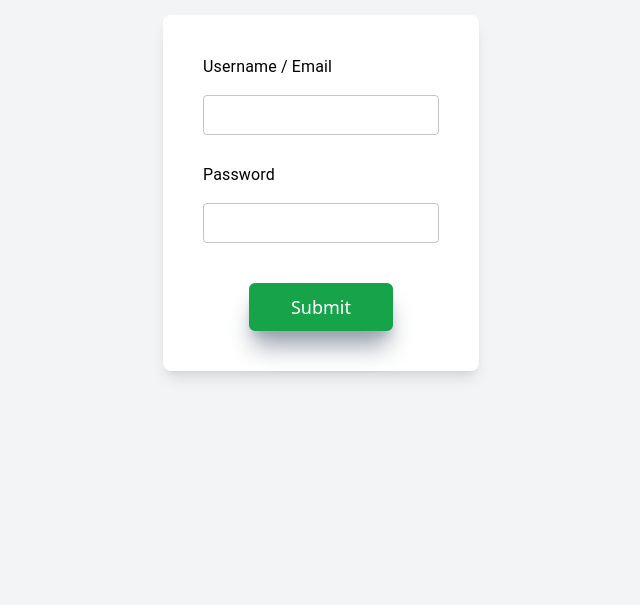
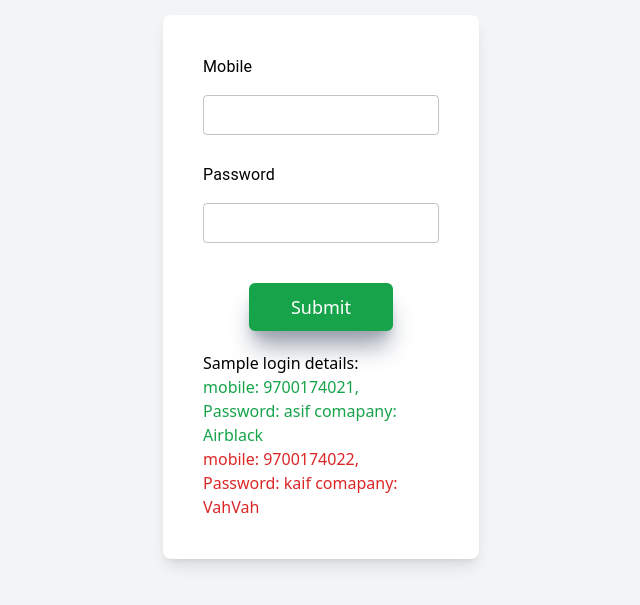
Before and after one commit to KAIFASIF/finchester-react, a React (Create React App) app: page /Signin in a window 1280 px wide. Shown: the part 153-758 px from the top of the page, without its empty margins (319-959 px from the left). Built offline with nearby package versions, Linux system fonts and the light colour scheme; what recoil-persist would draw is missing.

Commit message:
Login details added

```diff
--- a/src/screens/signin/index.tsx
+++ b/src/screens/signin/index.tsx
@@ -62,7 +62,7 @@ const Signin = () => {
 
         <div className="flex justify-center items-start h-screen bg-gray-100  p-10 sm:p-32 lg:p-2">
           <div className="w-full p-7 rounded-lg shadow-lg space-y-5 sm:p-10  lg:w-1/4  lg:mt-40  bg-white gap-4">
-            <RHFTextField name="username" label="Username / Email" required />
+            <RHFTextField name="username" label="Mobile" required />
             <RHFTextField
               name="password"
               label="Password"
@@ -77,6 +77,11 @@ const Signin = () => {
                 className="btn btn-primary "
               />
             </div>
+            <div className="flex justify-center flex-col align-middle">
+             <h1>Sample login details:</h1>
+             <h2 className="text-green-600">mobile: 9700174021,  Password: asif  comapany: Airblack</h2>
+             <h2 className="text-red-600">mobile: 9700174022,  Password: kaif comapany: VahVah</h2>
+            </div>
           </div>
         </div>
       </FormProvider>
```
